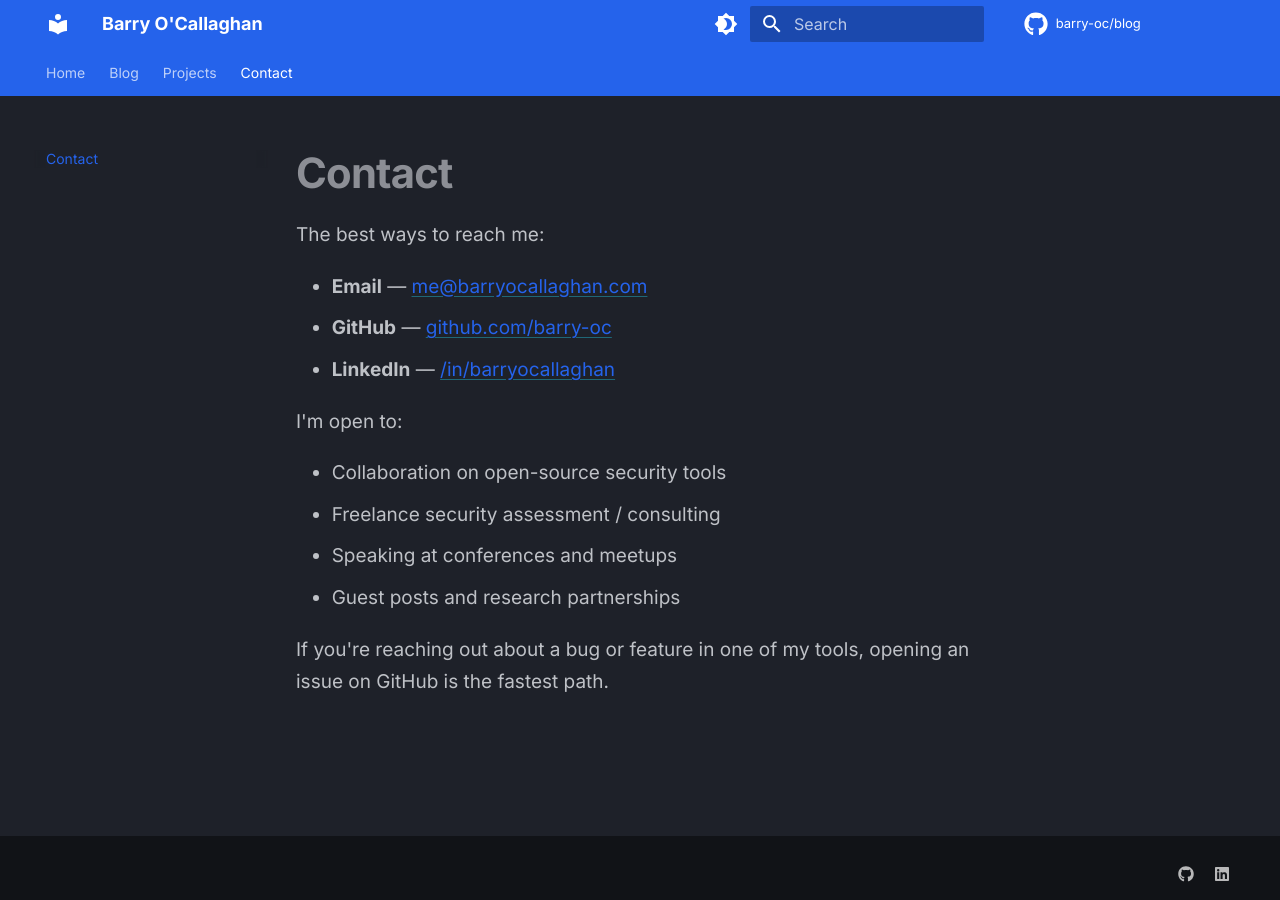
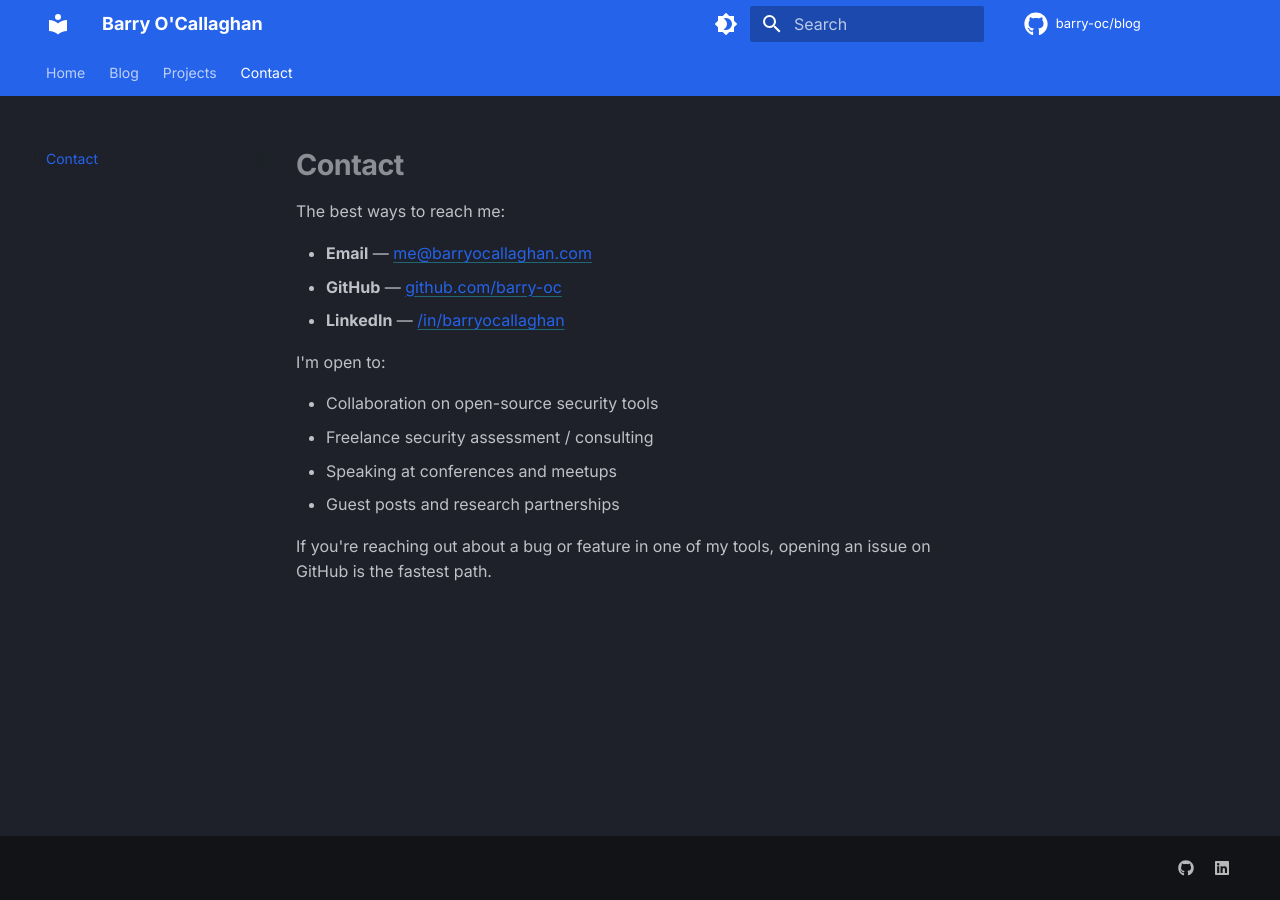
Before and after one commit to barry-oc/blog, an MkDocs documentation site: the page built from docs/contact.md, in a window 1280 px wide. Built offline with MkDocs 1.6.1 and Material for MkDocs 9.7.7, drawn with Linux system fonts in a browser that asks for light colours; comment, search, counter and statistics services are not loaded.

Commit message:
Reduce font sizes - base back to Material default, smaller headings

```diff
--- a/docs/stylesheets/extra.css
+++ b/docs/stylesheets/extra.css
@@ -13,15 +13,15 @@
 }
 
 .md-typeset {
-  font-size: 0.95rem;
-  line-height: 1.7;
+  font-size: 0.8rem;
+  line-height: 1.6;
 }
 
 /* Headings */
 .md-typeset h1 {
-  font-weight: 800;
+  font-weight: 700;
   letter-spacing: -0.02em;
-  font-size: 2.2em;
+  font-size: 1.8em;
   margin-bottom: 0.4em;
 }
 
@@ -138,8 +138,8 @@
 
 /* ===== Homepage hero ===== */
 .md-typeset h1#barry-ocallaghan {
-  font-size: 3em;
-  font-weight: 900;
+  font-size: 2em;
+  font-weight: 800;
   letter-spacing: -0.03em;
   background: linear-gradient(135deg, #60a5fa 0%, #22d3ee 100%);
   -webkit-background-clip: text;
```
